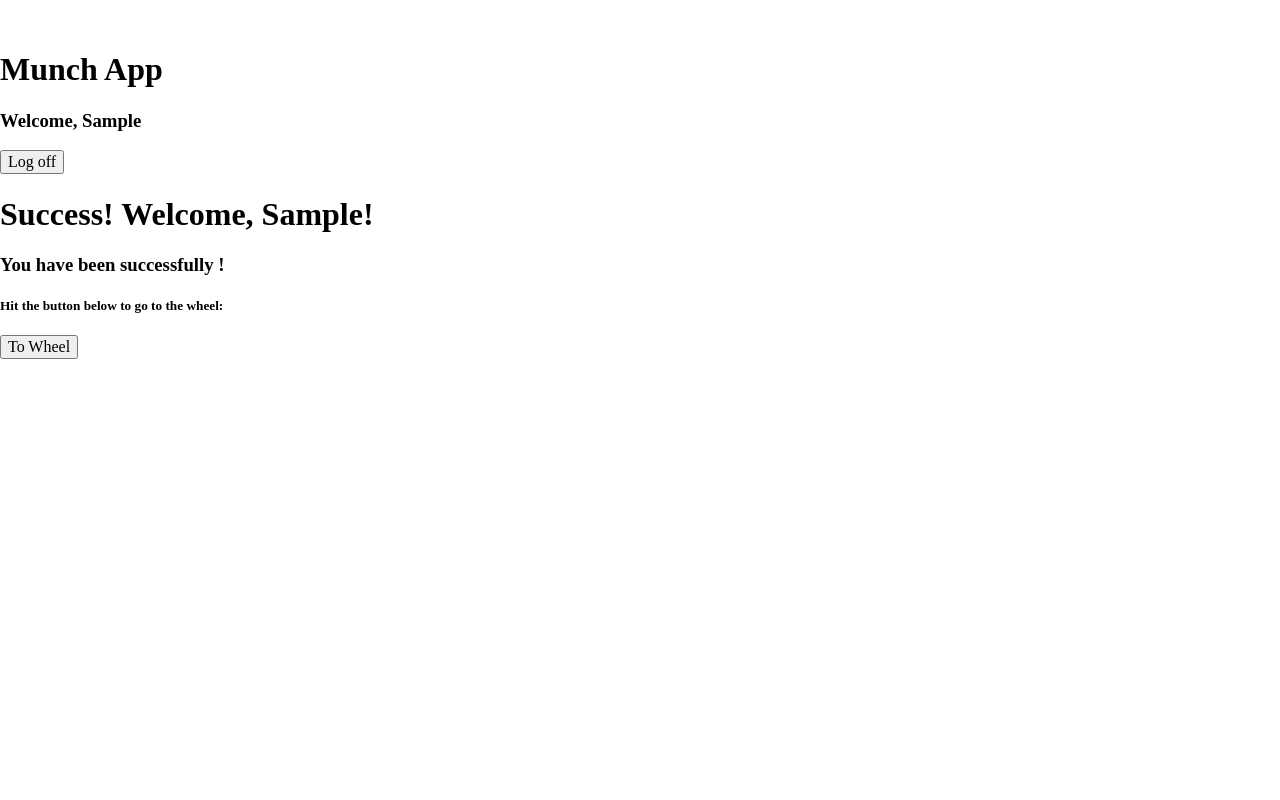
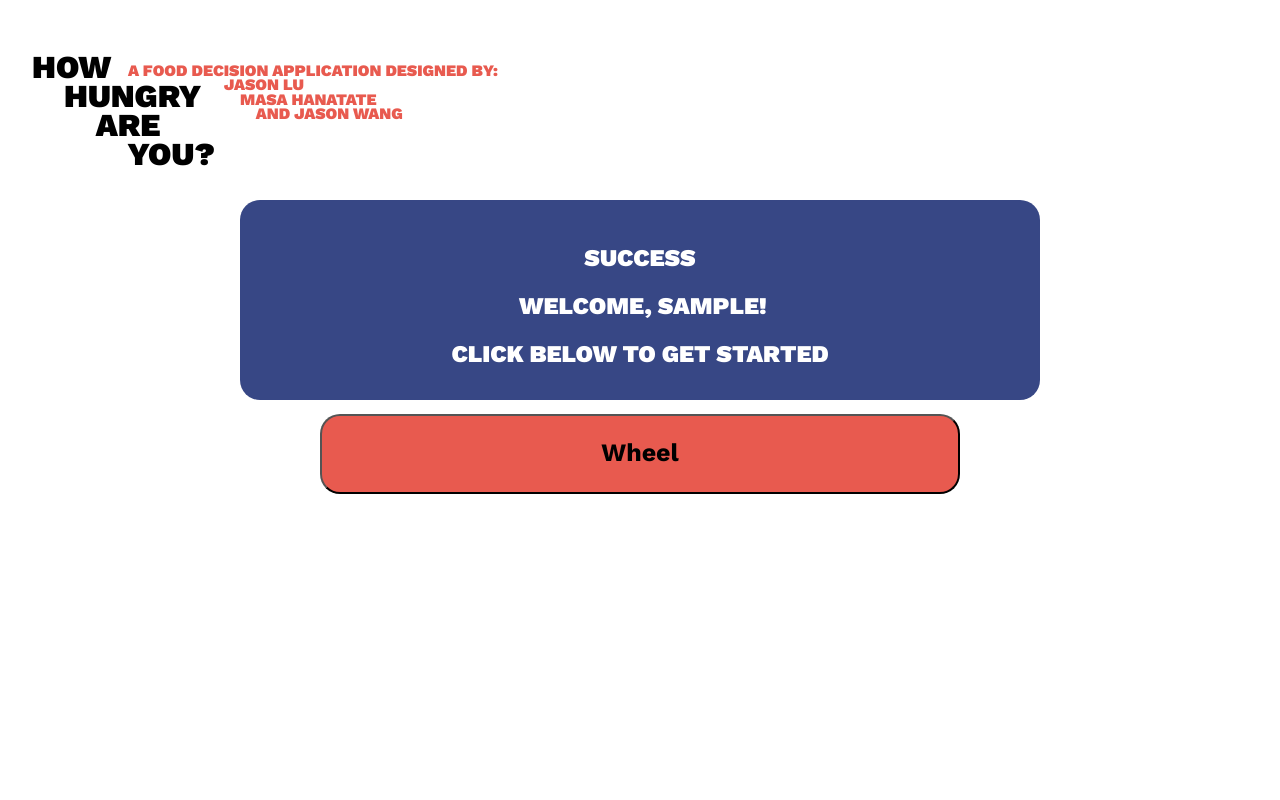
Before and after one commit to mhanatate/python_group_project, a Django app: template group_project/apps/project_app/templates/project_app/success.html in a window 1280 px wide. Run offline with Django 3.2, Linux system fonts and the light colour scheme; the template is opened without the code that fills it: values that come from a table or form of the project are taken from there, others are empty; tables that the repository leaves empty hold one stand-in row (values such as "Sample post").

Commit message:
success page and city/state input update for preferences

```diff
--- /dev/null
+++ b/group_project/apps/project_app/static/project_app/css/success.css
@@ -0,0 +1,145 @@
+@import url("https://fonts.googleapis.com/css?family=Work+Sans:400,700,900");
+
+body {
+    font-family: "Work Sans", sans-serif;
+    height: 100vh;
+    overflow: hidden;
+    -webkit-user-select: none;
+    -moz-user-select: none;
+    -ms-user-select: none;
+    user-select: none;
+    background-color: white;
+}
+
+.box {
+    position: absolute;
+    z-index: 1;
+    font-size: 1em;
+    width: 50em;
+    height: 25%;
+    top: 75%;
+    left: 50%;
+    margin-top: -25em;
+    margin-left: -25em;
+    text-align: center;
+    background: #374785;
+    border-radius: 20px;
+    transition: ease 0.5s;
+}
+.box:hover {
+    background: #E85A4F;
+}
+
+h1 {
+    position: absolute;
+    top: 1em;
+    left: 1em;
+    font-size: 2.4em;
+    margin: 0;
+    white-space: pre;
+    z-index: 999;
+    color: black;
+    font-weight: 800;
+    line-height: 0.9;
+    text-transform: uppercase;
+    transition: ease .3s;
+}
+
+h1:hover {
+    color: #F79E02;
+}
+
+h2 {
+    position: absolute;
+    top: 2em;
+    left: 0;
+    right: 0;
+    font-size: 1.5em;
+    margin: 0;
+    white-space: pre;
+    z-index: 999;
+    color: white;
+    font-weight: 800;
+    line-height: 0.9;
+    text-transform: uppercase;
+    transition: ease .3s;
+}
+
+h3 {
+    position: absolute;
+    top: 4em;
+    left: 0;
+    right: 0;
+    font-size: 1.5em;
+    margin: 0;
+    white-space: pre;
+    z-index: 999;
+    color: white;
+    font-weight: 800;
+    line-height: 0.9;
+    text-transform: uppercase;
+    transition: ease .3s;
+}
+
+h4 {
+    position: absolute;
+    top: 6em;
+    left: 0;
+    right: 0;
+    font-size: 1.5em;
+    margin: 0;
+    white-space: pre;
+    z-index: 999;
+    color: white;
+    font-weight: 800;
+    line-height: 0.9;
+    text-transform: uppercase;
+    transition: ease .3s;
+}
+
+h6 {
+    position: absolute;
+    top: 4em;
+    left: 8em;
+    font-size: 1.0em;
+    margin: 0;
+    white-space: pre;
+    z-index: 999;
+    color: #E85A4F;
+    font-weight: 800;
+    line-height: 0.9;
+    text-transform: uppercase;
+}
+
+.navbar {
+    position: absolute;
+    top: 90%;
+    width: 100%;
+    height: 10%;
+}
+
+.navbar .wheel {
+    height: 100%;
+}
+
+.navbar .wheel button {
+    position: absolute;
+    font-size: 1em;
+    width: 50%;
+    height: 100%;
+    top: 0;
+    left: 25%;
+    right: 0;
+    margin-top: -12.25em;
+    text-align: center;
+    background: #E85A4F;
+    border-radius: 20px;
+    transition: ease 0.5s;
+    font-weight: bold;
+    font-size: 25px;
+}
+
+.navbar button:hover {
+    background: #374785;
+    color: #ffffff;
+}
--- a/group_project/apps/project_app/templates/project_app/success.html
+++ b/group_project/apps/project_app/templates/project_app/success.html
@@ -3,33 +3,43 @@
 
 <head>
     <meta charset="UTF-8">
-    <meta name="viewport" content="width=device-width, initial-scale=1.0">
+    <meta name="viewport" content="width=device-width, initial-scale=1,user-scalable=no">
     <meta http-equiv="X-UA-Compatible" content="ie=edge">
     <title>Registration successful!</title>
     {% load static %}
+    <!-- CSS -->
+    <link rel="stylesheet" href="{% static 'project_app/css/normalize.css' %}">
     <link rel="stylesheet" href="{% static 'project_app/css/success.css' %}">
     <!-- CSS RESET -->
     <link rel="stylesheet" href="{% static 'project_app/css/normalize.css' %}">
 </head>
 
 <body>
-    <div class="container" style="padding-top:30px">
-        <div class="top_bar">
-            <h1>Munch App</h1>
-            <h3>Welcome, {{datakey.first_name}}</h3>
-            <form action="/home/logoff" method="POST">
-                {% csrf_token %}
-                <button>Log off</button>
-            </form>
-        </div>
+    <div class="top">
+        <h1>How
+    Hungry
+        Are
+            You?
+        </h1>
+        <h6>A food decision application designed by:
+                        Jason Lu
+                            Masa Hanatate
+                                and Jason Wang
+        </h6>
+    </div>
 
+    <div class="box">
+        <h2>Success</h2>
+        <h3> Welcome, {{datakey.first_name}}!</h3>
+        <h4>Click below to get started</h4>
+    </div>
 
-        <div class="container, outline">
-            <h1>Success! Welcome, {{datakey.first_name}}!</h1>
-            <h3>You have been successfully {{request.session.message}}!</h3>
-            <h5>Hit the button below to go to the wheel:</h5>
-            <button onclick="window.location.href='/wheel'">To Wheel</button>
-        </div>
+    <div class="navbar">
+        <form action="/wheel" method="POST" class="wheel">
+            {% csrf_token %}
+            <button>Wheel</button>
+        </form>
+    </div>
 </body>
 
 </html>
```
Also changed, not shown: group_project/apps/project_app/static/project_app/css/preferences.css (+11 -10 lines), group_project/apps/project_app/templates/project_app/preferences.html (+8 -1 lines).
